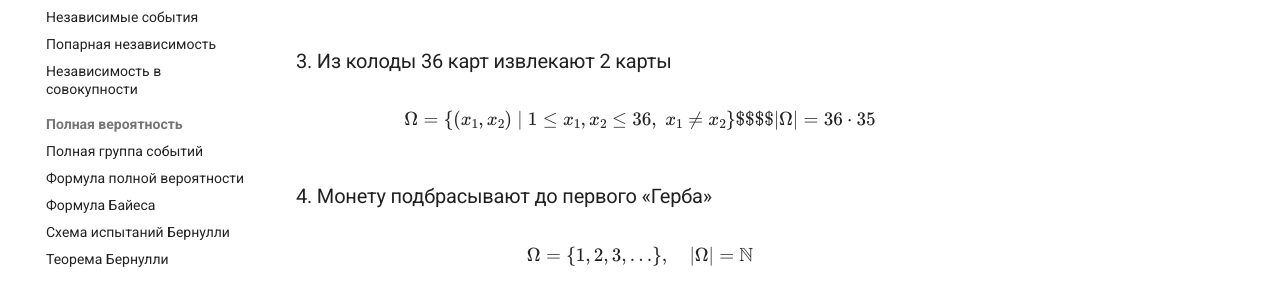
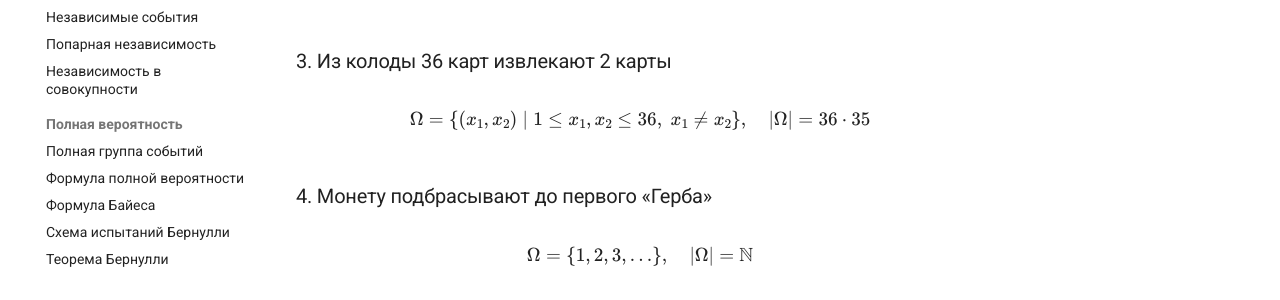
Before and after one commit to ParShilo/ICS-WikiProbTheor, an MkDocs documentation site: the page built from docs/Основные понятия/Случайный эксперимент.md, in a window 1280 px wide and 1169 px high. Shown: the part 636-936 px from the top of the window. Built offline with MkDocs 1.6.1 and Material for MkDocs 9.7.7, drawn with Linux system fonts in a browser that asks for light colours; comment, search, counter and statistics services are not loaded.

Commit message:
Изменения форматирования 3

```diff
--- a/docs/Основные понятия/Случайный эксперимент.md
+++ b/docs/Основные понятия/Случайный эксперимент.md
@@ -14,8 +14,7 @@ $$ \Omega = \{\text{О}, \text{Р}\}, \quad |\Omega| = 2 $$
 $$ \Omega = \{1, 2, 3, 4, 5, 6\}, \quad |\Omega| = 6 $$
 
 ### 3. Из колоды 36 карт извлекают 2 карты
-$$ \Omega = \{(x_1, x_2) \mid 1 \le x_1, x_2 \le 36, \; x_1 \neq x_2\} $$
-$$ |\Omega| = 36 \cdot 35 $$
+$$ \Omega = \{(x_1, x_2) \mid 1 \le x_1, x_2 \le 36, \; x_1 \neq x_2\}, \quad |\Omega| = 36 \cdot 35 $$
 
 ### 4. Монету подбрасывают до первого «Герба»
 $$ \Omega = \{1, 2, 3, \dots\}, \quad |\Omega| = \mathbb{N} $$
```
Also changed, not shown: docs/Основные понятия/Полная вероятность/Формула полной вероятности.md (+1 -0 lines), docs/Основные понятия/Случайное событие/Несовместные и совместные события.md (+1 -0 lines), docs/Основные понятия/Условная вероятность/Независимость в совокупности.md (+5 -1 lines), docs/Основные понятия/Условная вероятность/Условная вероятность.md (line endings or trailing spaces).
